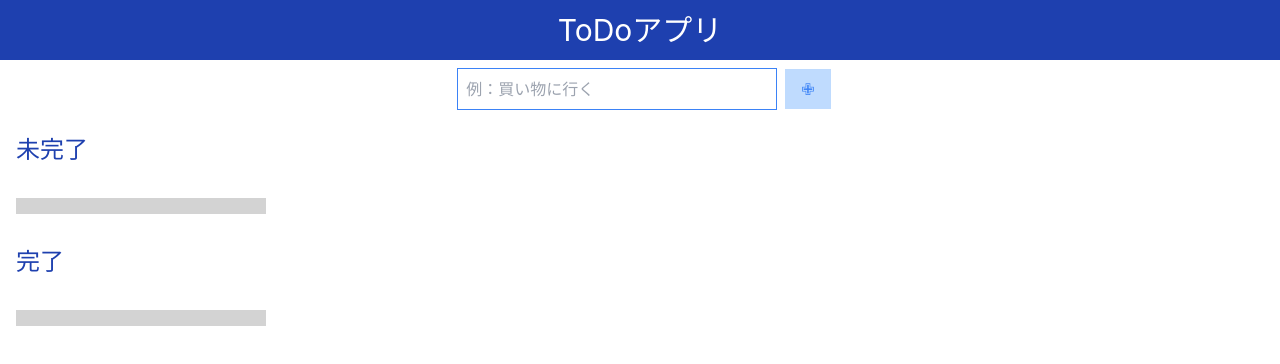
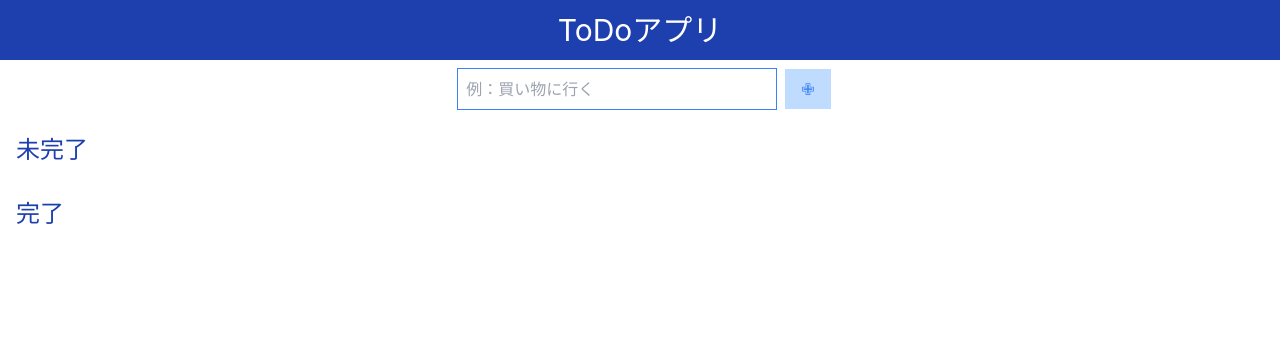
Before and after one commit to yukinkomob/react-sample-app, a React (Create React App) app: page / in a window 1280 px wide. Shown: the top 364 px of the page. Built offline with nearby package versions, Linux system fonts and the light colour scheme.

Commit message:
[mod] ToDo項目のスタイルを修正

```diff
--- a/src/components/TaskList.jsx
+++ b/src/components/TaskList.jsx
@@ -4,13 +4,6 @@ import TaskItem from './TaskItem'
 import { LocalStorageFuncs, ToastFuncs } from '../pages/Main'
 import { DialogFuncs } from './AlertDialog'
 import { DragDropContext, Droppable, Draggable } from 'react-beautiful-dnd'
-
-// fake data generator
-const getItems = (count, offset = 0) =>
-  Array.from({ length: count }, (v, k) => k).map((k) => ({
-    id: `item-${k + offset}-${new Date().getTime()}`,
-    content: `item ${k + offset}`,
-  }))
 
 const reorder = (list, startIndex, endIndex) => {
   const result = Array.from(list)
@@ -37,24 +30,6 @@ const move = (source, destination, droppableSource, droppableDestination) => {
   return result
 }
 const grid = 8
-
-const getItemStyle = (isDragging, draggableStyle) => ({
-  // some basic styles to make the items look a bit nicer
-  userSelect: 'none',
-  padding: grid * 2,
-  margin: `0 0 ${grid}px 0`,
-
-  // change background colour if dragging
-  background: isDragging ? 'lightgreen' : 'grey',
-
-  // styles we need to apply on draggables
-  ...draggableStyle,
-})
-const getListStyle = (isDraggingOver) => ({
-  background: isDraggingOver ? 'lightblue' : 'lightgrey',
-  padding: grid,
-  width: 250,
-})
 
 const TaskList = (props) => {
   const list = props.list
@@ -140,17 +115,13 @@ const TaskList = (props) => {
 
   return (
     <div>
-      <div style={{ display: 'flex' }}>
+      <div>
         <DragDropContext onDragEnd={onDragEnd}>
           <ul className="m-4 text-center">
             {state.map((el, ind) => (
               <Droppable key={ind} droppableId={`${ind}`}>
                 {(provided, snapshot) => (
-                  <div
-                    ref={provided.innerRef}
-                    style={getListStyle(snapshot.isDraggingOver)}
-                    {...provided.droppableProps}
-                  >
+                  <div ref={provided.innerRef} {...provided.droppableProps}>
                     {el
                       .filter((item) => item.isComplete === type.isComplete)
                       ?.map((item, index) => (
@@ -164,10 +135,6 @@ const TaskList = (props) => {
                               ref={provided.innerRef}
                               {...provided.draggableProps}
                               {...provided.dragHandleProps}
-                              style={getItemStyle(
-                                snapshot.isDragging,
-                                provided.draggableProps.style
-                              )}
                             >
                               <TaskItem
                                 key={item.id}
```
